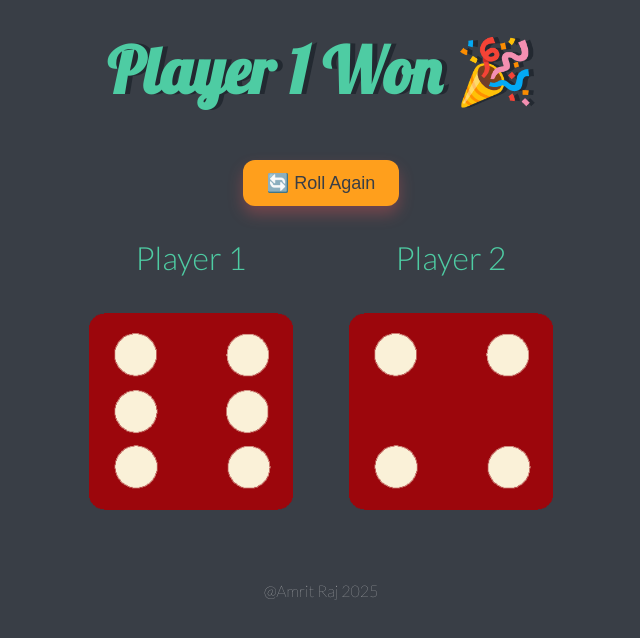
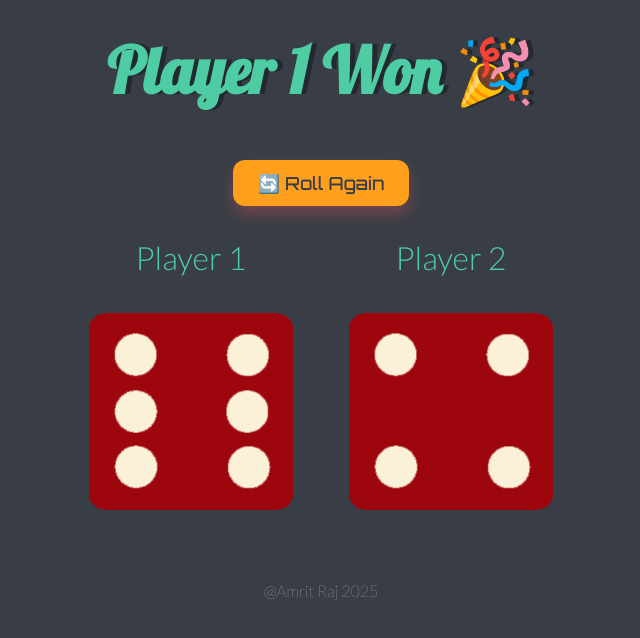
Before and after one commit to Amrit777-stack/Dice-game, a plain HTML site: page index.html in a window 1280 px wide. Shown: the whole page, without its empty margins (319-959 px from the left). Drawn offline with Linux system fonts and the light colour scheme; a web font is replaced by a local one.

Commit message:
Update index.html

```diff
--- a/index.html
+++ b/index.html
@@ -8,6 +8,7 @@
     <link rel="preconnect" href="https://fonts.googleapis.com">
 <link rel="preconnect" href="https://fonts.gstatic.com" crossorigin>
 <link href="https://fonts.googleapis.com/css2?family=Edu+NSW+ACT+Cursive:wght@400..700&family=Lato:ital,wght@0,100;0,300;0,400;0,700;0,900;1,100;1,300;1,400;1,700;1,900&display=swap" rel="stylesheet">
+    <link href="https://fonts.googleapis.com/css2?family=Orbitron:wght@500&display=swap" rel="stylesheet">
   </head>
   <body>
 
```
